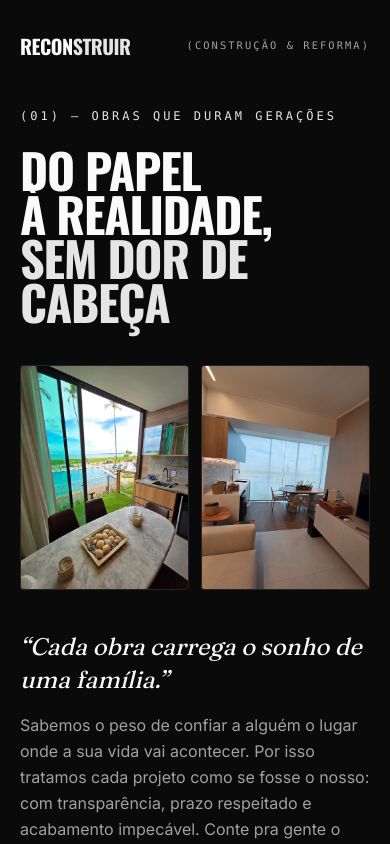
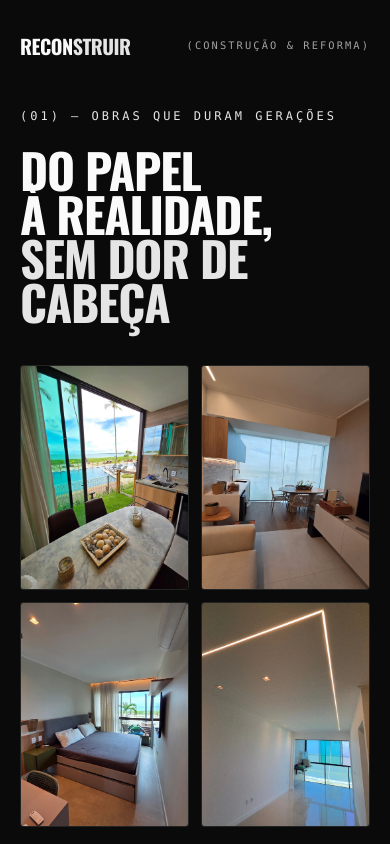
Before and after one commit to mayconddouglas/funil_reconstruir, a Next.js app: page / in a window 390 px wide. Shown: the top 844 px of the page. Built offline with nearby package versions, Linux system fonts and the light colour scheme.

Commit message:
feat: simplify intro component styling for obra mapping

```diff
--- a/components/funnel/intro.tsx
+++ b/components/funnel/intro.tsx
@@ -41,9 +41,7 @@ export function Intro({ onStart }: { onStart: () => void }) {
           {OBRAS.map((obra, i) => (
             <div
               key={obra.src}
-              className={`relative aspect-3/4 overflow-hidden rounded-md border border-border ${
-                i > 1 ? "hidden sm:block" : ""
-              }`}
+              className="relative aspect-3/4 overflow-hidden rounded-md border border-border"
             >
               <Image
                 src={obra.src || "/placeholder.svg"}
```
